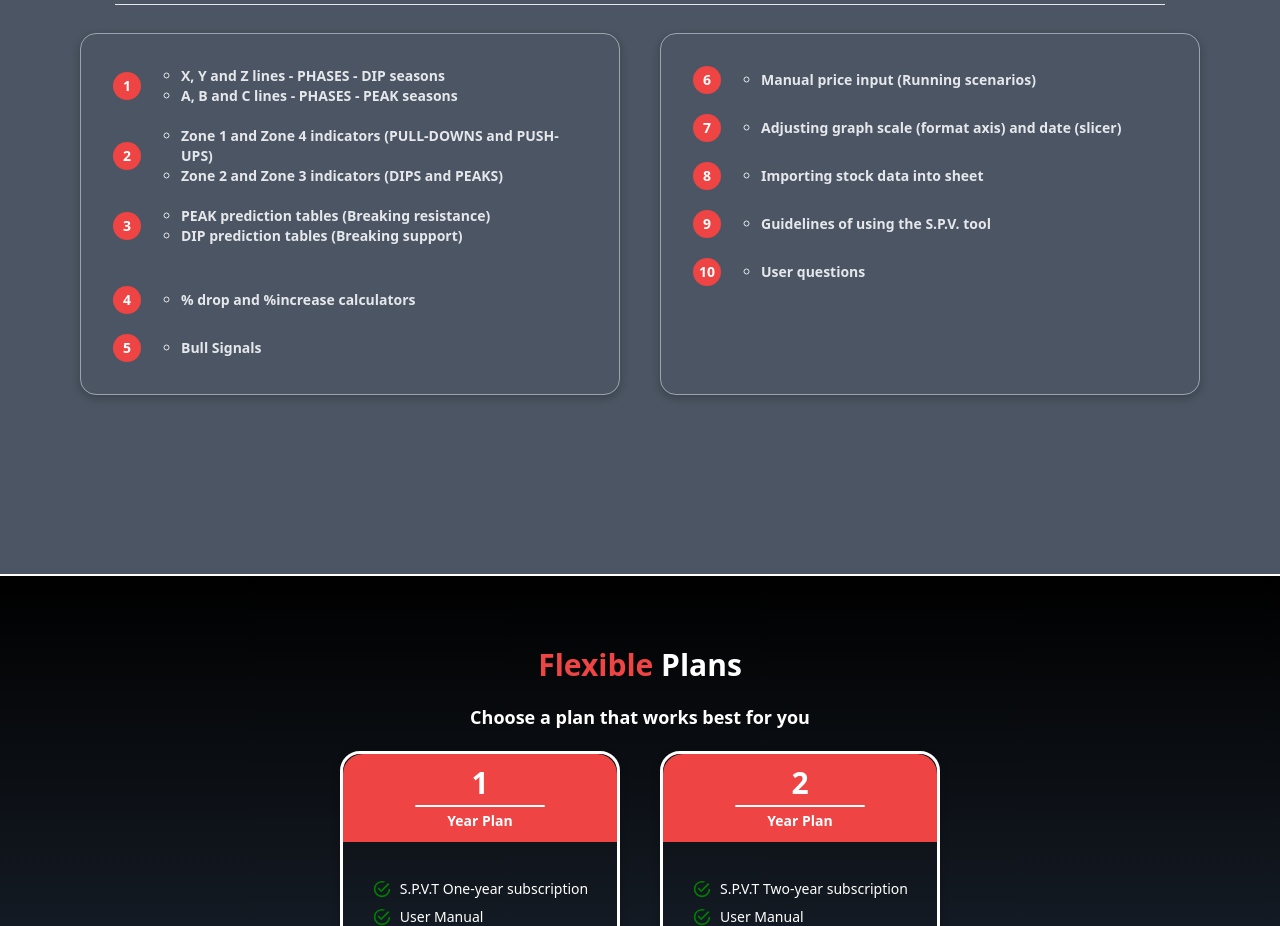
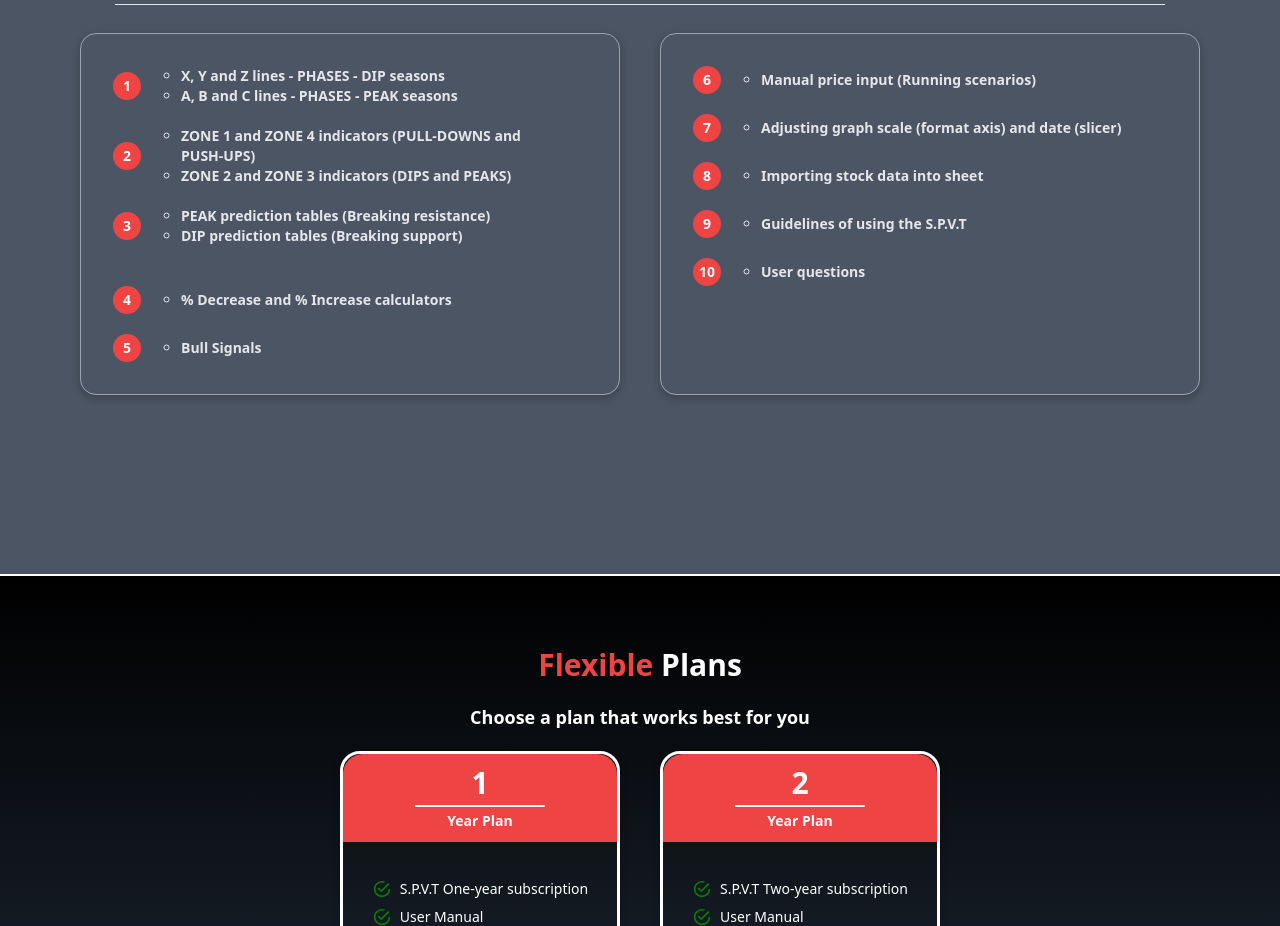
Before and after one commit to Shekinah007/digitalbull, a React (Vite) app: page / in a window 1280 px wide. Shown: the part 4760-5686 px from the top of the page. Built offline with nearby package versions, Linux system fonts and the light colour scheme.

Commit message:
Update Courses.jsx

```diff
--- a/src/components/Courses.jsx
+++ b/src/components/Courses.jsx
@@ -30,8 +30,8 @@ export const Courses = () => {
                     <div className="flex   gap-7 md:gap-10 items-center">
                         <span className="h-7 w-7 rounded-full bg-red-500 text-white flex items-center justify-center">2</span>
                         <ul>
-                            <li>Zone 1 and  Zone 4 indicators (PULL-DOWNS and PUSH-UPS)</li>
-                            <li>Zone 2 and Zone 3 indicators (DIPS and PEAKS)</li>
+                            <li>ZONE 1 and  ZONE 4 indicators (PULL-DOWNS and PUSH-UPS)</li>
+                            <li>ZONE 2 and ZONE 3 indicators (DIPS and PEAKS)</li>
                         </ul>
                     </div>
                     <div className="flex   gap-7 md:gap-10 items-center">
@@ -46,7 +46,7 @@ export const Courses = () => {
                         <span className="h-7 w-7 rounded-full bg-red-500 text-white flex items-center justify-center">4</span>
 
                         <ul>
-                            <li>% drop and %increase calculators</li>
+                            <li>% Decrease and % Increase calculators</li>
                         </ul>
                     </div>
                     <div className="flex gap-7 md:gap-10 items-center">
@@ -79,7 +79,7 @@ export const Courses = () => {
                     <div className="flex gap-7 md:gap-10 items-center">
                         <span className="h-7 w-7 rounded-full bg-red-500 text-white flex items-center justify-center">9</span>
                         <ul>
-                            <li>Guidelines of using the S.P.V. tool</li>
+                            <li>Guidelines of using the S.P.V.T</li>
                         </ul>
                     </div>
                     <div className="flex gap-7 md:gap-10 items-center">
```
